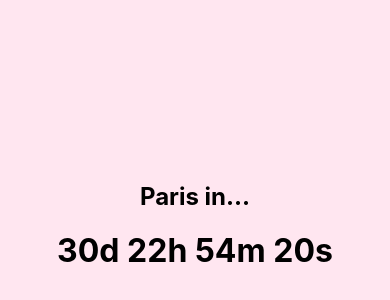
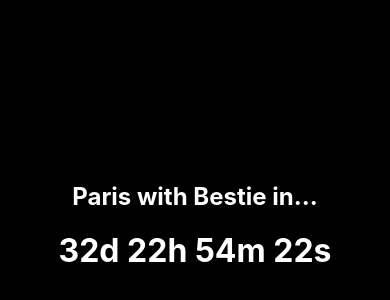
Before and after one commit to zofienora/countdown-paris, a React Native app: screen / in a window 390 px wide. Shown: the part 196-496 px from the top of the page. Built offline with nearby package versions, Linux system fonts and the light colour scheme.

Commit message:
changed whole code

```diff
--- a/App.js
+++ b/App.js
@@ -1,10 +1,13 @@
 import React, { useEffect, useState } from 'react';
-import { StyleSheet, Text, View } from 'react-native';
+import { StyleSheet, Text, View, Dimensions } from 'react-native';
+import { Video } from 'expo-av';
+
+const { width, height } = Dimensions.get('window');
 
 export default function App() {
   const [timeLeft, setTimeLeft] = useState('');
 
-  const targetDate = new Date('2025-08-28T15:00:00');
+  const targetDate = new Date('2025-08-30T15:00:00');
 
   useEffect(() => {
     const interval = setInterval(() => {
@@ -12,7 +15,7 @@ export default function App() {
       const diff = targetDate - now;
 
       if (diff <= 0) {
-        setTimeLeft("🎉 We're in Paris! 🎉");
+        setTimeLeft("🎉 You're in Paris! 🎉");
         clearInterval(interval);
       } else {
         const days = Math.floor(diff / (1000 * 60 * 60 * 24));
@@ -29,8 +32,20 @@ export default function App() {
 
   return (
     <View style={styles.container}>
-      <Text style={styles.title}>Paris in...</Text>
-      <Text style={styles.countdown}>{timeLeft}</Text>
+      <Video
+        source={require('./assets/paris-background.mp4')}
+        rate={1.0}
+        volume={0}
+        isMuted
+        resizeMode="cover"
+        shouldPlay
+        isLooping
+        style={StyleSheet.absoluteFill}
+      />
+      <View style={styles.overlay}>
+        <Text style={styles.title}>Paris with Bestie in...</Text>
+        <Text style={styles.countdown}>{timeLeft}</Text>
+      </View>
     </View>
   );
 }
@@ -38,7 +53,10 @@ export default function App() {
 const styles = StyleSheet.create({
   container: {
     flex: 1,
-    backgroundColor: '#ffe6f0',
+    backgroundColor: 'black',
+  },
+  overlay: {
+    flex: 1,
     alignItems: 'center',
     justifyContent: 'center',
   },
@@ -46,9 +64,11 @@ const styles = StyleSheet.create({
     fontSize: 24,
     marginBottom: 20,
     fontWeight: 'bold',
+    color: 'white',
   },
   countdown: {
     fontSize: 32,
     fontWeight: 'bold',
+    color: 'white',
   },
 });
```
